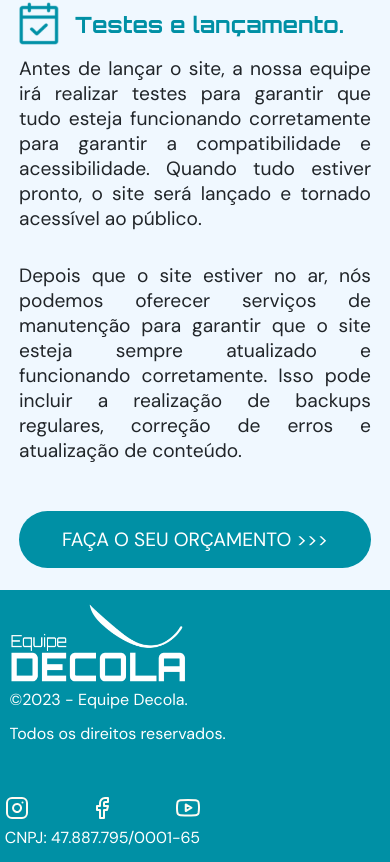
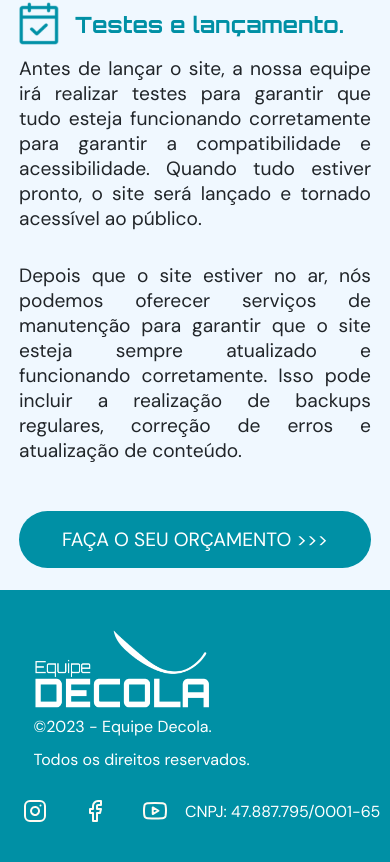
Before and after one commit to jose-pires-neto/Site-Equipe-Decola, a Next.js app: page /services/criacao_de_sites in a window 390 px wide. Shown: the part 1494-2356 px from the top of the page. Built offline with nearby package versions, Linux system fonts and the light colour scheme.

Commit message:
refactor(footer): melhora responsividade do footer

```diff
--- a/src/components/Footer/footerStyle.ts
+++ b/src/components/Footer/footerStyle.ts
@@ -12,17 +12,16 @@ export const FooterContent = styled('footer', {
     padding: '0.4rem 0',
   },
 
-  '@mobile': {
+  '@largeMobile': {
     flexDirection: 'column',
-    height: '16rem',
+    height: '20rem',
+    justifyContent: 'center',
     alignItems: 'flex-start',
     padding: '0.5rem 0.3rem',
   },
 
-  '@largeMobile': {
-    flexDirection: 'column',
-    height: '20rem',
-    alignItems: 'flex-start',
+  '@mobile': {
+    height: '16rem',
     padding: '0.5rem 0.3rem',
   },
 
@@ -40,6 +39,14 @@ export const LogoAndCopyright = styled('div', {
     width: '11rem',
     height: '5rem',
   },
+
+  '@largeMobile': {
+    paddingLeft: '1.8rem',
+  },
+
+  '@mobile': {
+    paddingLeft: '1rem',
+  },
 });
 
 export const SocialMediaAndCNPJ = styled('div', {
@@ -47,10 +54,21 @@ export const SocialMediaAndCNPJ = styled('div', {
   flexDirection: 'column',
   alignItems: 'center',
   paddingTop: '0.8rem',
+
   div: {
     display: 'flex',
     padding: '0 0.8rem',
     justifyContent: 'space-between',
     width: '100%',
   },
+
+  '@largeMobile': {
+    width: '100%',
+    flexDirection: 'row',
+    justifyContent: 'space-evenly',
+
+    div: {
+      width: '38%',
+    },
+  },
 });
```
